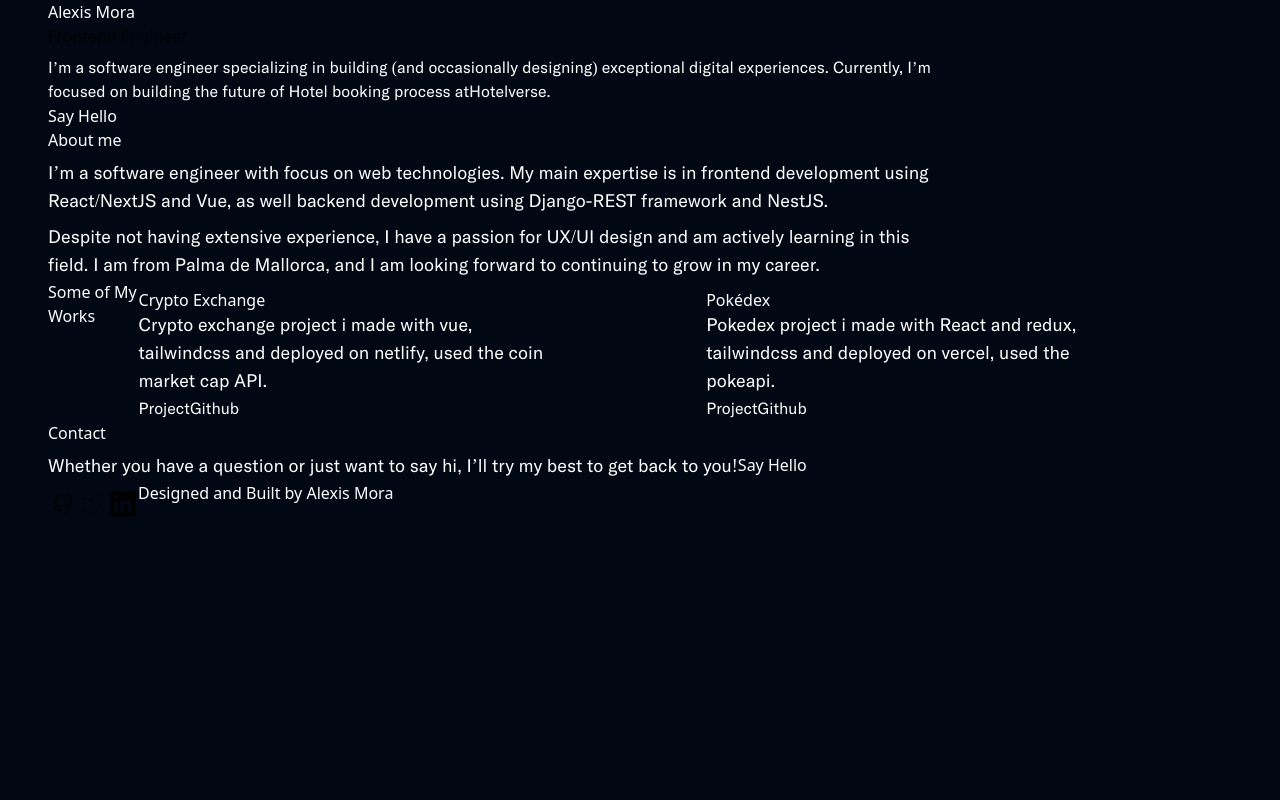
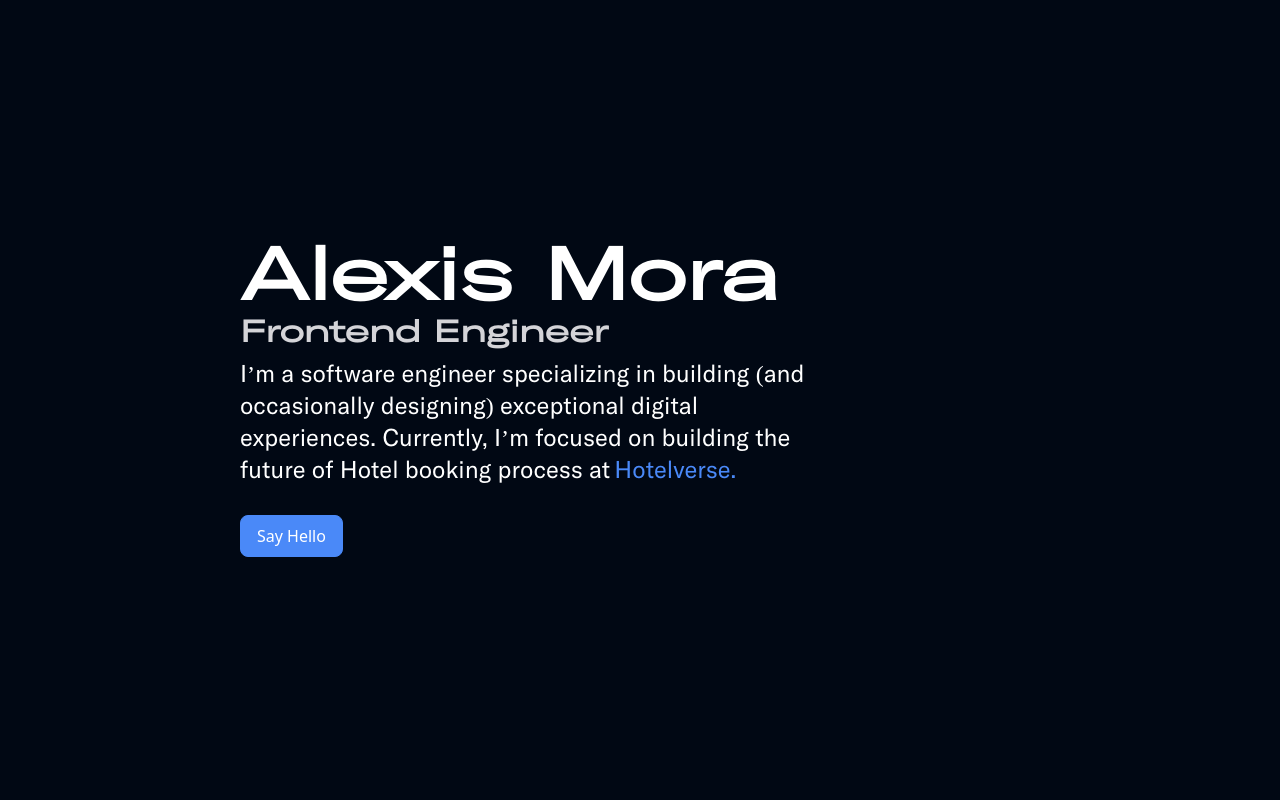
Before and after one commit to AlexisMora/alexismora.dev, a Next.js app: page / in a window 1280 px wide. Shown: the top 800 px of the page. Built offline with nearby package versions, Linux system fonts and the light colour scheme.

Commit message:
fix styles?

```diff
--- a/tailwind.config.js
+++ b/tailwind.config.js
@@ -3,7 +3,7 @@ module.exports = {
   content: [
     './app/**/*.{js,ts,jsx,tsx}',
     './pages/**/*.{js,ts,jsx,tsx}',
-    './components/**/*.{js,ts,jsx,tsx}'
+    './Components/**/*.{js,ts,jsx,tsx}'
   ],
   theme: {
     extend: {
```
